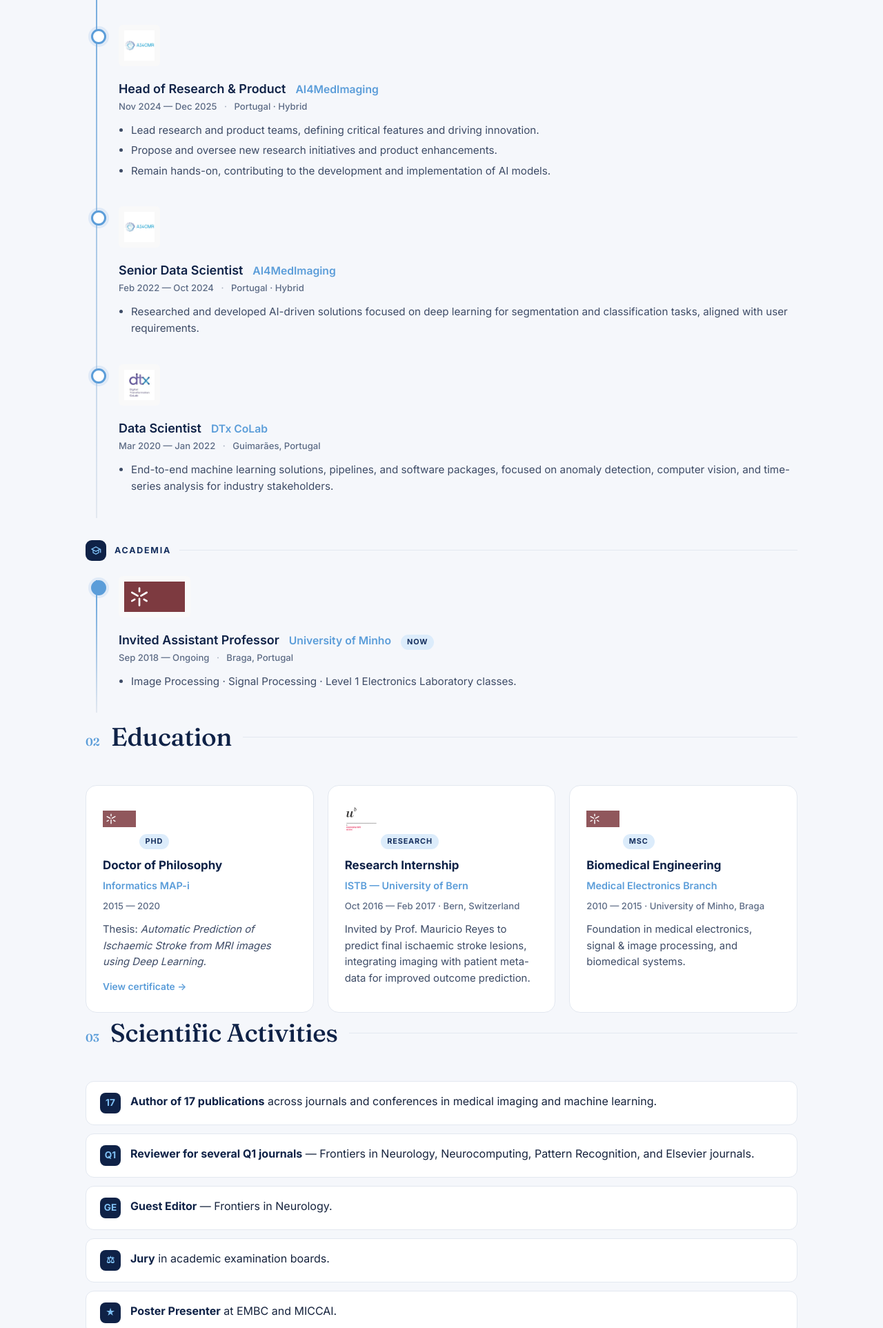
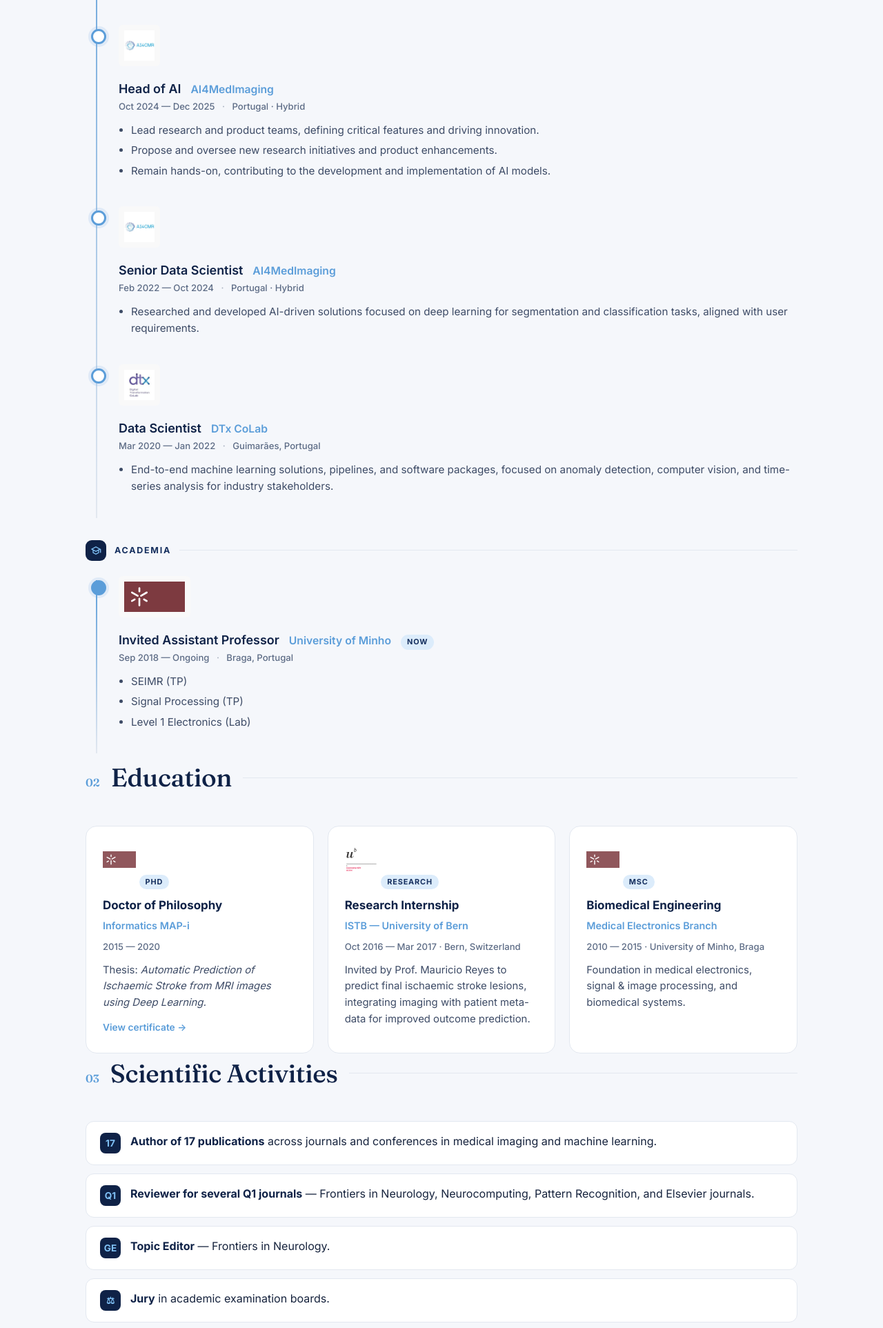
Before and after one commit to apint0/apinto-cv, a plain HTML site: page index.html in a window 1280 px wide. Shown: the part 1086-3011 px from the top of the page at 69% size. Drawn offline with Linux system fonts and the light colour scheme; no server answers.

Commit message:
Update build html

```diff
--- a/index.html
+++ b/index.html
@@ -42,7 +42,7 @@
       <h1 class="name">Adriano Pinto</h1>
       <p class="role">Senior AI Research &nbsp;·&nbsp; <b>PhD in Computer Science</b></p>
       <p class="summary">
-        I am a researcher and data scientist drawn to multidisciplinary challenges, a path that took me from Biomedical Engineering to a PhD in Machine Learning, specializing in Deep Learning for medical imaging such as stroke, cardiac MR, and brain tumour segmentation. At heart I remain an individual contributor: I like to read and follow the literature, prototype ideas, and turn technology into real clinical applications. I stay hands-on, building ML solutions end to end.
+        I am a researcher and data scientist drawn to multidisciplinary challenges, a path that took me from Biomedical Engineering to a PhD in Machine Learning, specializing in Deep Learning for medical imaging such as stroke, cardiac MR, and brain tumour segmentation. At heart I remain an individual contributor: I like to read and follow the literature, prototype ideas, and turn technology into real clinical applications.
       </p>
       <div class="links">
         <a href="https://www.linkedin.com/in/adrianopinto/" target="_blank" rel="noopener" aria-label="LinkedIn">
@@ -120,10 +120,10 @@
               <img src="assets/logos/ai4cmr-logo.png" alt="AI4MedImaging logo" />
             </div>
             <div class="tl-top">
-              <span class="tl-role">Head of Research &amp; Product</span>
+              <span class="tl-role">Head of AI</span>
               <span class="tl-org">AI4MedImaging</span>
             </div>
-            <div class="tl-meta">Nov 2024 — Dec 2025 <span class="dot">·</span> Portugal · Hybrid</div>
+            <div class="tl-meta">Oct 2024 — Dec 2025 <span class="dot">·</span> Portugal · Hybrid</div>
             <ul>
               <li>Lead research and product teams, defining critical features and driving innovation.</li>
               <li>Propose and oversee new research initiatives and product enhancements.</li>
@@ -176,7 +176,9 @@
             </div>
             <div class="tl-meta">Sep 2018 — Ongoing <span class="dot">·</span> Braga, Portugal</div>
             <ul>
-              <li>Image Processing · Signal Processing · Level 1 Electronics Laboratory classes.</li>
+              <li>SEIMR (TP)</li>
+              <li>Signal Processing (TP)</li>
+              <li>Level 1 Electronics (Lab)</li>
             </ul>
           </div>
         </div>
@@ -205,7 +207,7 @@
           <span class="badge">Research</span>
           <h3 style="margin-top:10px;">Research Internship</h3>
           <div class="sub">ISTB — University of Bern</div>
-          <div class="when">Oct 2016 — Feb 2017 · Bern, Switzerland</div>
+          <div class="when">Oct 2016 — Mar 2017 · Bern, Switzerland</div>
           <p>Invited by Prof. Mauricio Reyes to predict final ischaemic stroke lesions, integrating imaging with patient meta-data for improved outcome prediction.</p>
         </div>
         <div class="card">
@@ -229,7 +231,7 @@
       <ul class="act-list">
         <li><span class="mark">17</span><div><b>Author of 17 publications</b> across journals and conferences in medical imaging and machine learning.</div></li>
         <li><span class="mark">Q1</span><div><b>Reviewer for several Q1 journals</b> — Frontiers in Neurology, Neurocomputing, Pattern Recognition, and Elsevier journals.</div></li>
-        <li><span class="mark">GE</span><div><b>Guest Editor</b> — Frontiers in Neurology.</div></li>
+        <li><span class="mark">GE</span><div><b>Topic Editor</b> — Frontiers in Neurology.</div></li>
         <li><span class="mark">⚖</span><div><b>Jury</b> in academic examination boards.</div></li>
         <li><span class="mark">★</span><div><b>Poster Presenter</b> at EMBC and MICCAI.</div></li>
       </ul>
```
Also changed, not shown: 2 other files.
